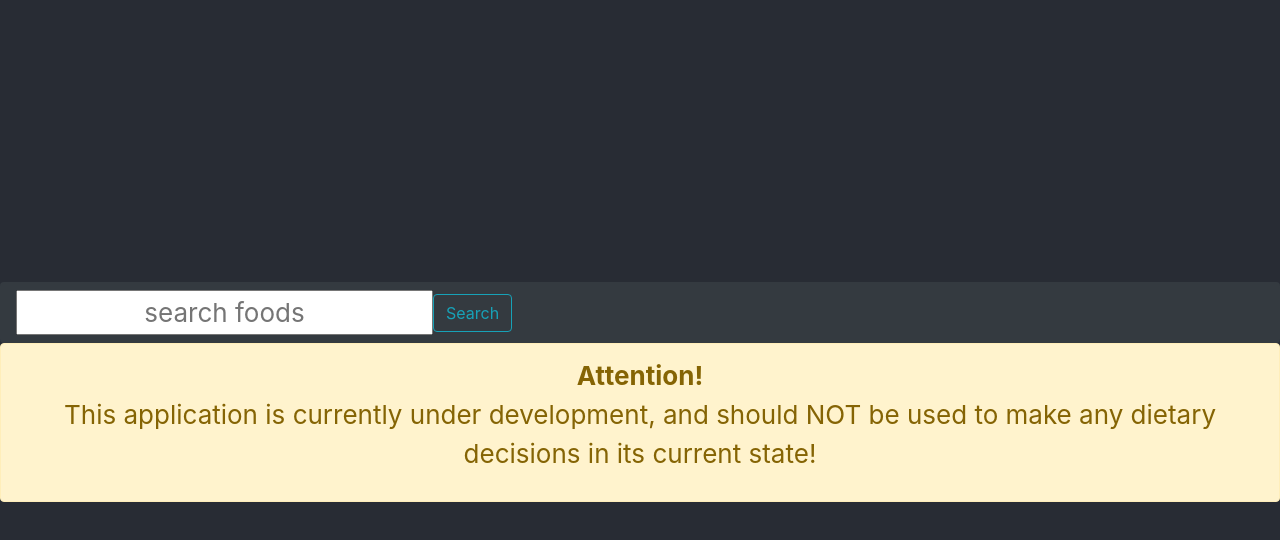
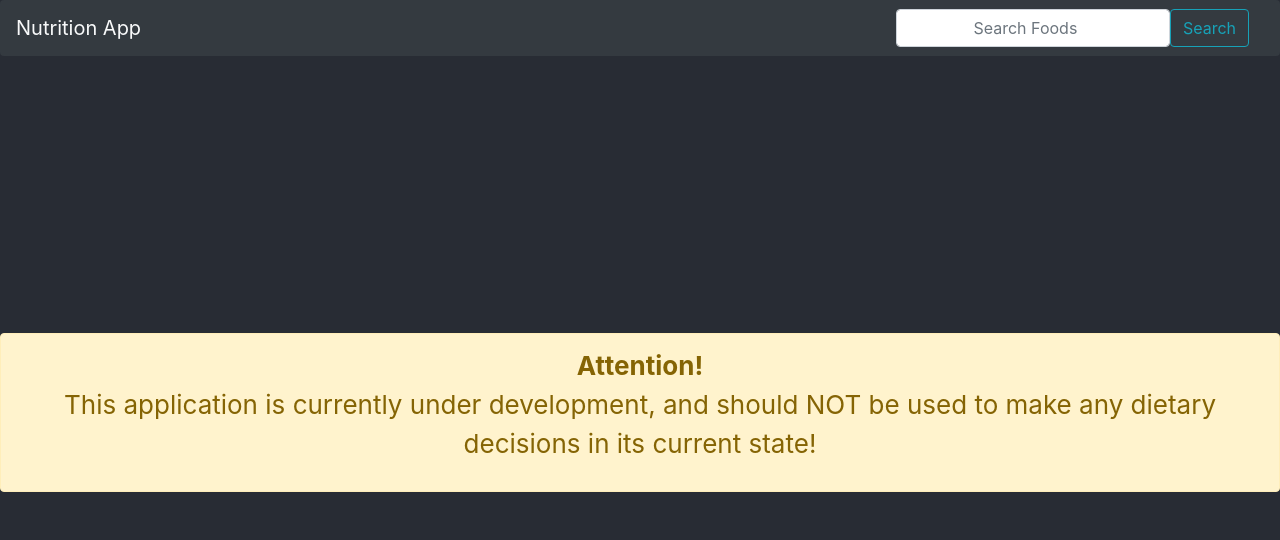
Before and after one commit to Sandstorm890/nutrition-app, a React (Create React App) app: page / in a window 1280 px wide. Shown: the top 540 px of the page. Built offline with nearby package versions, Linux system fonts and the light colour scheme.

Commit message:
update navbar layout

```diff
--- a/src/containers/FoodsContainer.js
+++ b/src/containers/FoodsContainer.js
@@ -7,9 +7,11 @@ import searchIcon from '../search-icon.png'
 // import {searchFoods} from '../actions/foodActions.js'
 // import { setFoods } from '../actions/foodActions.js'
 import { isContentEditable } from '@testing-library/user-event/dist/utils/index.js'
-import { Navbar } from 'react-bootstrap';
+import { Navbar, NavbarBrand } from 'react-bootstrap';
 import Nav from 'react-bootstrap/Nav';
+import Container from 'react-bootstrap/Container';
 import NavDropdown from 'react-bootstrap/NavDropdown';
+import Form from 'react-bootstrap/Form';
 import Button from 'react-bootstrap/Button';
 
 
@@ -113,18 +115,32 @@ class FoodsContainer extends React.Component {
 
     createCategoriesDropdown() {
         let categories = this.state.categories
+        // console.log(categories)
 
         if (categories.length != 0) {
             return (
-                <NavDropdown title="Categories" id="navbarScrollingDropdown">
-                    {categories.map(category => <Dropdown.Item>{category}</Dropdown.Item>)}
+
+
+                <NavDropdown className="font-weight-light h6" menuVariant="" title="Categories">
+                    {categories.map(category => <NavDropdown.Item>{category}</NavDropdown.Item>)}
                 </NavDropdown>
+
+
               );
         }
+
+        // else if (categories.length == 0) {
+        //         return (
+        //             <Nav.Link disabled>
+
+        //             </Nav.Link>)
+
+        // }
     }
 
     createFoodCards() {
         let foods = this.state.foods
+
 
 
         if (foods) {
@@ -142,20 +158,43 @@ class FoodsContainer extends React.Component {
         }
     }
 
+    // move all this logic to separate components
     render() {
 
         let foodCards = this.createFoodCards()
 
         return (
             <div className="">
-                <Navbar bg="dark" sticky="top" className="rounded">
-                    <input type="text" className="" placeholder="search foods" value={this.state.search} onKeyDown={this.handleEnterKey} onChange={this.handleFormChange}></input>
-                    <Button onClick={this.handleSearch} variant="outline-info">Search</Button>
-                    {this.createCategoriesDropdown()}
+                <Navbar variant="" bg="dark" id="navbarScroll" sticky="" expand="lg" fixed="top" className="rounded">
+                    <Navbar.Brand className="text-light">Nutrition App</Navbar.Brand>
+                    <Container fluid>
+                        <Nav>
+                            {this.createCategoriesDropdown()}
+                        </Nav>
+                        <Nav>
+                            <Form className="d-flex">
+                                <Form.Control
+                                onKeyDown={this.handleEnterKey}
+                                onChange={this.handleFormChange}
+                                type="search"
+                                placeholder="Search Foods"
+                                className=""
+                                aria-label="Search"
+                                />
+                            </Form>
+                            <Button onClick={this.handleSearch} className="" variant="outline-info">Search</Button>
+
+                        </Nav>
+                    </Container>
                 </Navbar>
-                <div className="card-group">{foodCards}</div>
-                <div class="alert alert-warning fade show pl-4 pr-4" role="alert">
-                    <strong>Attention!</strong><br></br><p>This application is currently under development, and should NOT be used to make any dietary decisions in its current state!</p>
+
+                <div className="">
+                    <p></p>
+                    <div className="card-group pt-4">{foodCards}</div>
+                    <div class="alert alert-warning fade show pl-4 pr-4" role="alert">
+                        <strong>Attention!</strong><br></br><p>This application is currently under development, and should NOT be used to make any dietary decisions in its current state!</p>
+                    </div>
+
                 </div>
             </div>
         )
--- a/src/index.css
+++ b/src/index.css
@@ -1,5 +1,6 @@
 body {
   margin: 0;
+  height: 500px;
   font-family: -apple-system, BlinkMacSystemFont, 'Segoe UI', 'Roboto', 'Oxygen',
     'Ubuntu', 'Cantarell', 'Fira Sans', 'Droid Sans', 'Helvetica Neue',
     sans-serif;
--- /dev/null
+++ b/src/styles.css
@@ -0,0 +1,3 @@
+body {
+    height: 5000px;
+}
```
